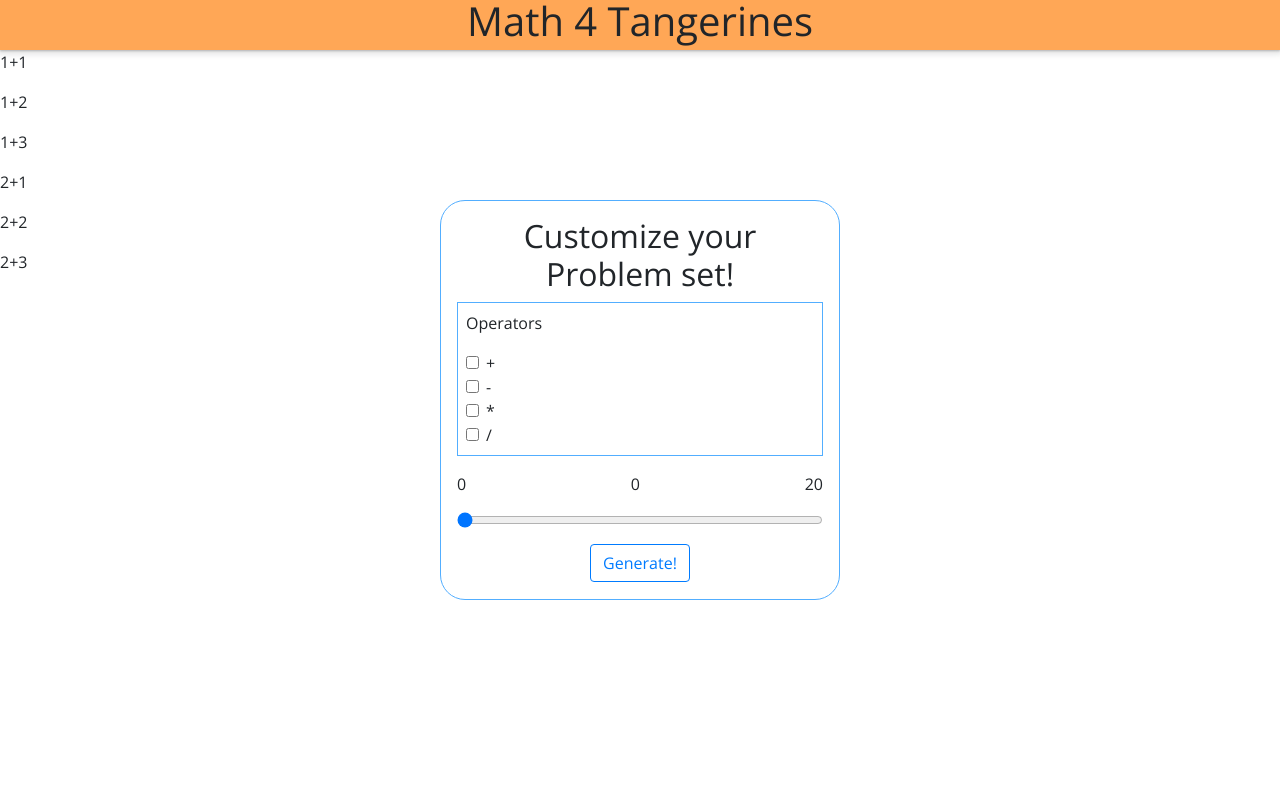
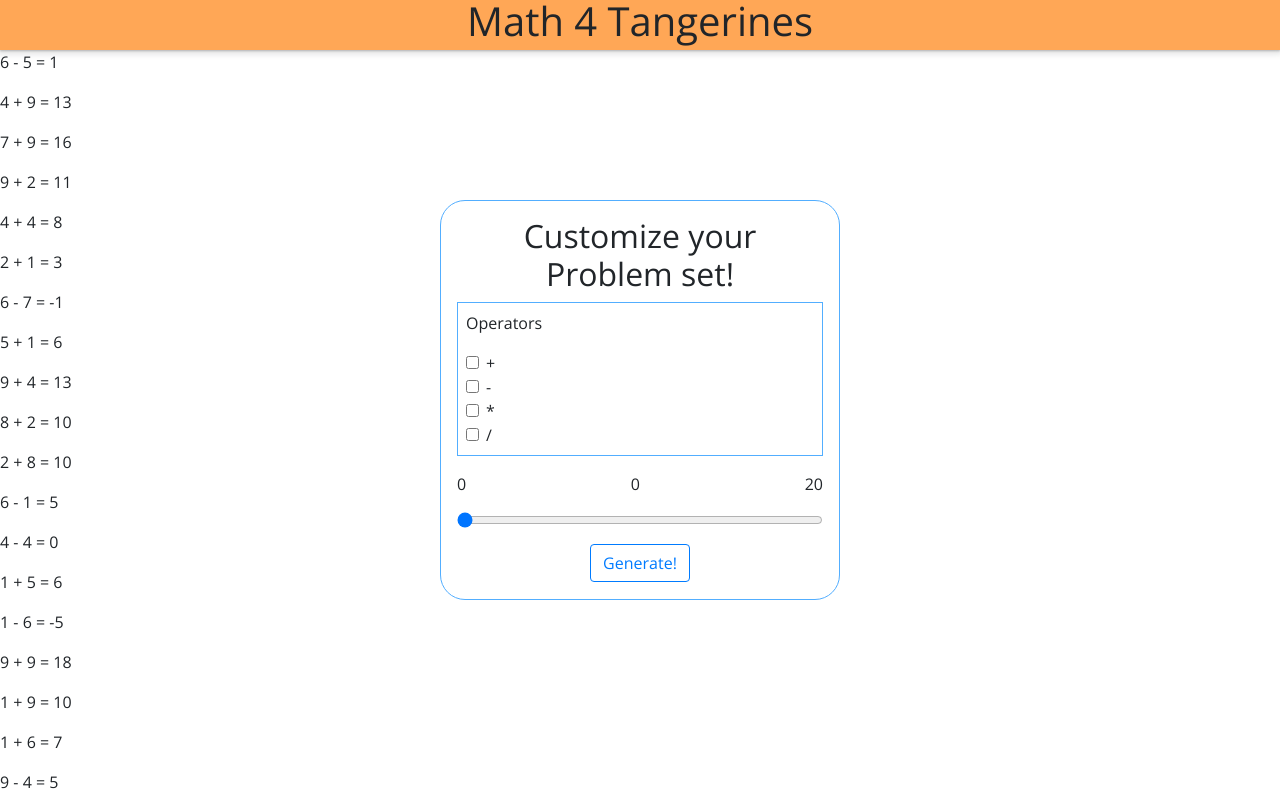
Before and after one commit to Tchao770/Math-4-Tangerines, a React app: page / in a window 1280 px wide. Shown: the top 800 px of the page. Built offline with nearby package versions, Linux system fonts and the light colour scheme; the HTML template or start-up script is replaced by a standard one.

Commit message:
Problems now appear in browser

```diff
--- a/src/App.jsx
+++ b/src/App.jsx
@@ -2,20 +2,13 @@ import OptionMenu from "./components/OptionMenu.jsx";
 
 const { default: Nav } = require("./components/Nav.jsx");
 const { default: ProblemSet } = require("./components/ProblemSet.jsx");
-
-const sampleProblems=
-[
-    "1+1","1+2","1+3",
-    "2+1","2+2","2+3"
-
-]
 
 function App() {
     return (
         <div>
             <Nav classname="NavBar" />
             <OptionMenu />
-            <ProblemSet problemList={sampleProblems} />
+            <ProblemSet />
         </div>
     )
 }
--- a/src/components/ProblemSet.jsx
+++ b/src/components/ProblemSet.jsx
@@ -1,9 +1,13 @@
-function ProblemSet({ problemList }) {
+import { generateProblem } from "../logic/generateProblem.js";
+const problemList = generateProblem({ min: 1, max: 10, count: 100, operators: ['+', '-'] });
+
+function ProblemSet() {
     return (
         <div>
             {
                 problemList.map((problem, index) => {
-                    return <p key={index}>{problem}</p>
+                    const { a, b, op, ans } = problem
+                    return <p key={index}>{a} {op} {b} = {ans}</p>
                 })
             }
         </div>
--- a/src/components/ProblemGen.js
+++ b/src/logic/generateProblem.js
@@ -1,7 +1,7 @@
 function solveEquation({ a, b, op }) {
     switch (op) {
         case ('+'):
-            return a + a;
+            return a + b;
         case ('-'):
             return a - b;
         case ('*'):
@@ -20,7 +20,7 @@ function getRandomOperator(operators) {
     return operators[index];
 }
 
-function ProblemGen({ min, max, count, operators }) {
+function generateProblem({ min, max, count, operators }) {
     const problemset = [];
     for (let i = 0; i < count; i++) {
         let problem =
@@ -35,4 +35,4 @@ function ProblemGen({ min, max, count, operators }) {
     return problemset;
 }
 
-export { ProblemGen, getRandomInt };
+export { generateProblem, getRandomInt };
```
Also changed, not shown: 1 other file (tests, documents, lock files or other folders).
